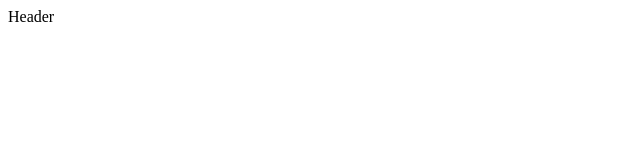
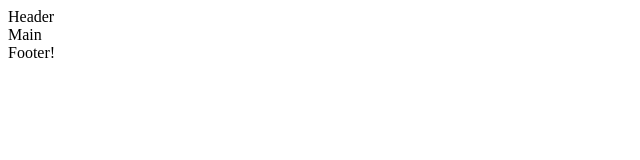
Before and after one commit to Clubbnika/my-project, a plain HTML site: page index.html in a window 1280 px wide. Shown: the full height of the page, 0-640 px from the left. Drawn offline with Linux system fonts and the light colour scheme.

Commit message:
add main

```diff
--- a/index.html
+++ b/index.html
@@ -3,9 +3,11 @@
 <head>
   <meta charset="UTF-8">
   <meta name="viewport" content="width=device-width, initial-scale=1.0">
-  <title>Document</title>
+  <title>My project</title>
 </head>
 <body>
   <header>Header</header>
+<main>Main</main>
+<footer>Footer!</footer>
 </body>
 </html>
```
Also changed, not shown: style.css (deleted).
